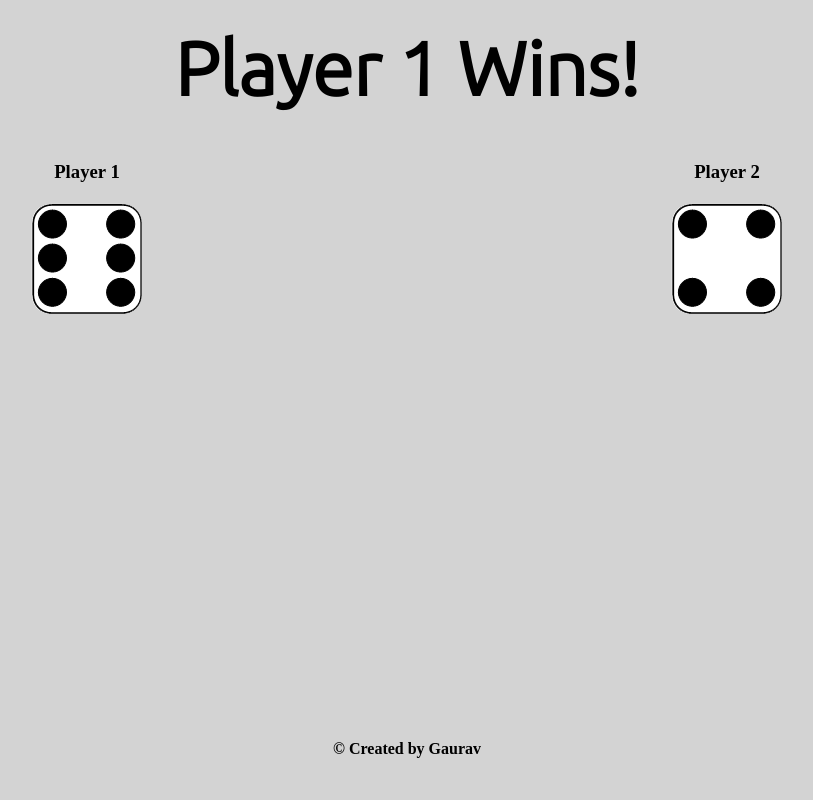
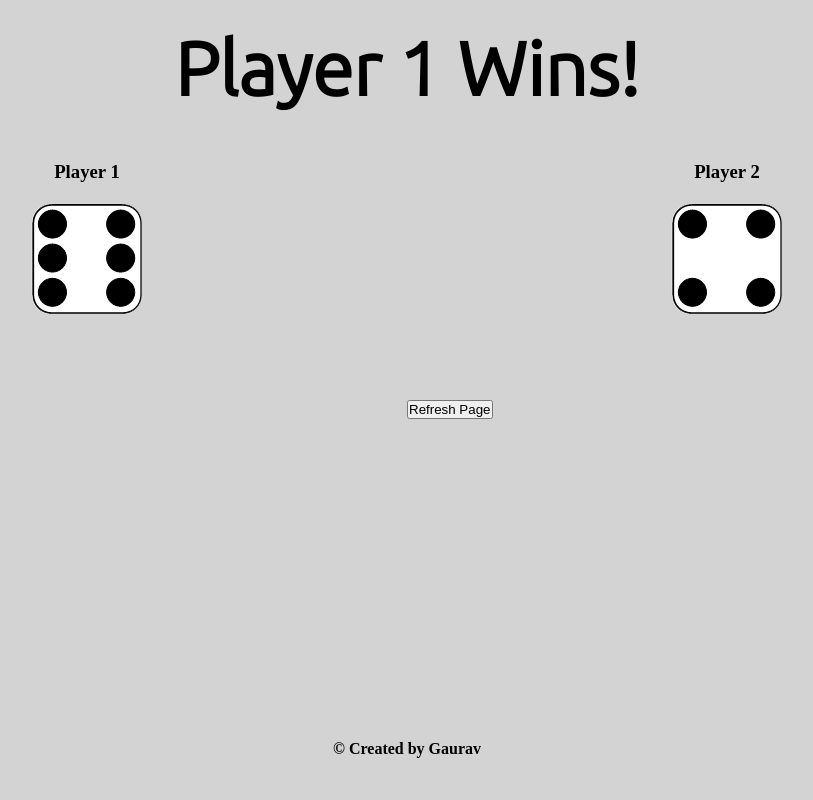
Before and after one commit to Gaurav24958/Dice_Game, a plain HTML site: page index.html in a window 1280 px wide. Shown: the whole page, without its empty margins (233-1046 px from the left). Drawn offline with Linux system fonts and the light colour scheme.

Commit message:
Second Commit

```diff
--- a/index.css
+++ b/index.css
@@ -52,3 +52,15 @@ body{
 
 
 }
+
+.bot{
+    margin-top: 25px;
+
+    height: 25vh;
+
+    margin: 0;
+    top: 50%;
+    left: 50%;
+    position: absolute;
+
+}
--- a/index.html
+++ b/index.html
@@ -27,6 +27,13 @@
         </div>
     </div>
 
+    <div class="bot">
+        <input type="button" value="Refresh Page" onclick="document.location.reload(true)">
+
+    </div>
+
+
+
 
 
 <script src="index.js"></script>
```
